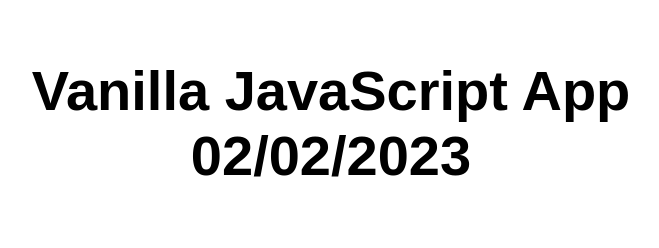
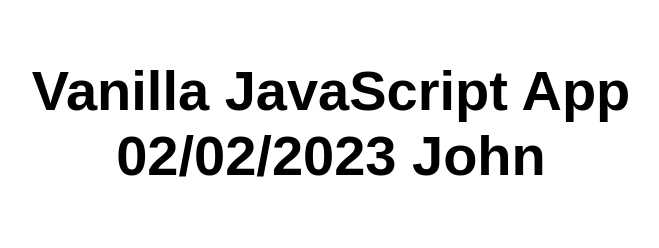
Before and after one commit to JohnFiar/my-first-static-web-app, a website: page src/index.html in a window 1280 px wide. Shown: the whole page, without its empty margins (309-968 px from the left). Drawn offline with Linux system fonts and the light colour scheme.

Commit message:
Changing Title verbiage

```diff
--- a/src/index.html
+++ b/src/index.html
@@ -5,12 +5,12 @@
   <meta charset="UTF-8">
   <meta name="viewport" content="width=device-width, initial-scale=1.0">
   <link rel="stylesheet" href="styles.css">
-  <title>Vanilla JavaScript App 02/02/2023</title>
+  <title>Vanilla JavaScript App 02/02/2023 John</title>
 </head>
 
 <body>
   <main>
-    <h1>Vanilla JavaScript App 02/02/2023</h1>
+    <h1>Vanilla JavaScript App 02/02/2023 John</h1>
   </main>
 </body>
 
```
